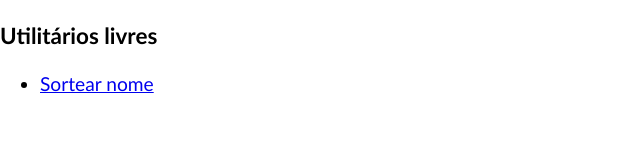
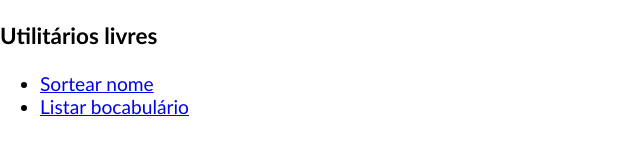
Before and after one commit to filipechgs/filipechagasdev, a plain HTML site: page utilitarios.html in a window 1280 px wide. Shown: the whole page, without its empty margins (0-640 px from the left). Drawn offline with Linux system fonts and the light colour scheme.

Commit message:
refatora

```diff
--- a/utilitarios.html
+++ b/utilitarios.html
@@ -10,6 +10,7 @@
     <h3>Utilitários livres</h3>
     <ul>
         <li><a href="./sortear-nome.html">Sortear nome</a></li>
+        <li><a href="./listar-vocabulario.html">Listar bocabulário</a></li>
     </ul>
 
 </body>
```
Also changed, not shown: sortear-nome.html (+0 -1 lines).
